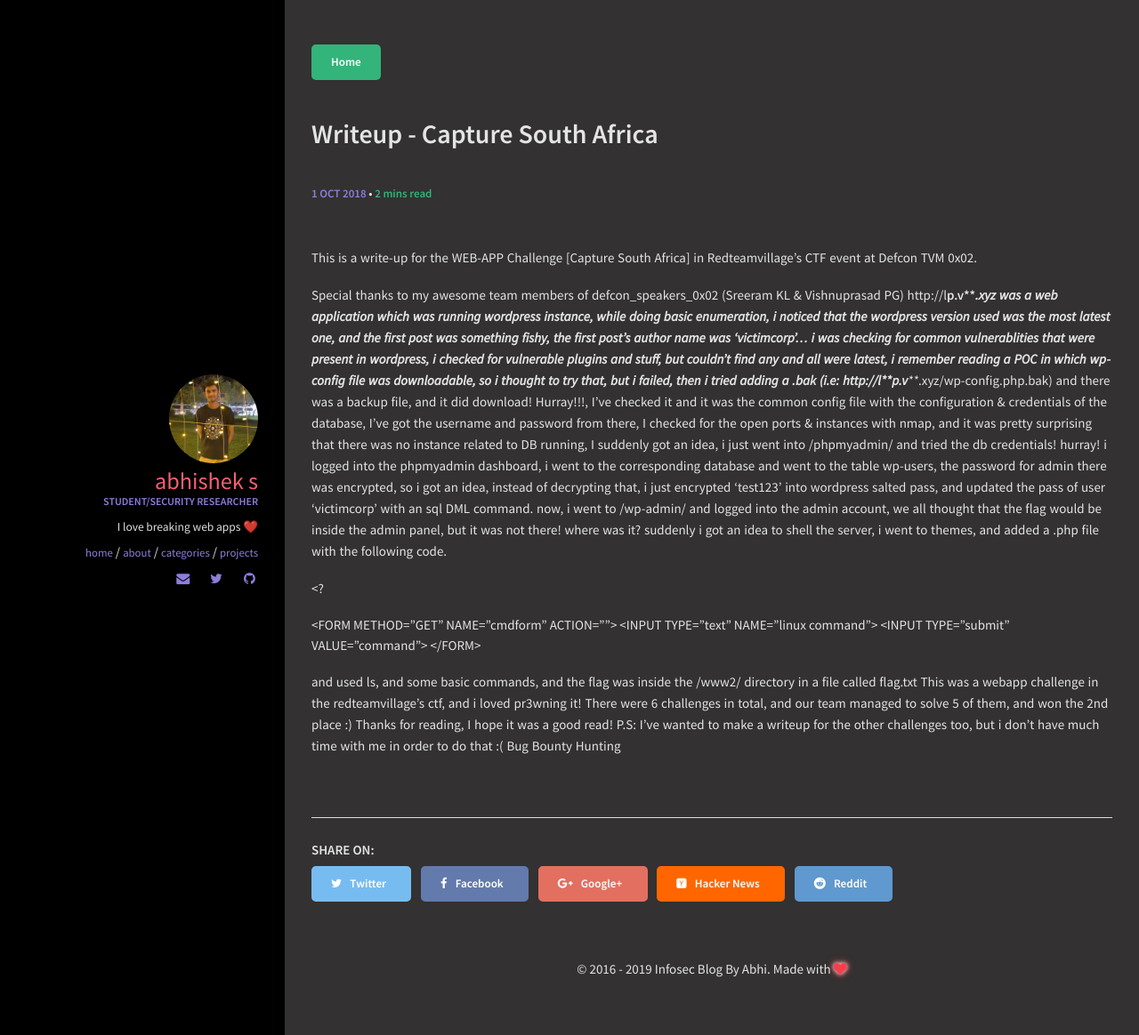
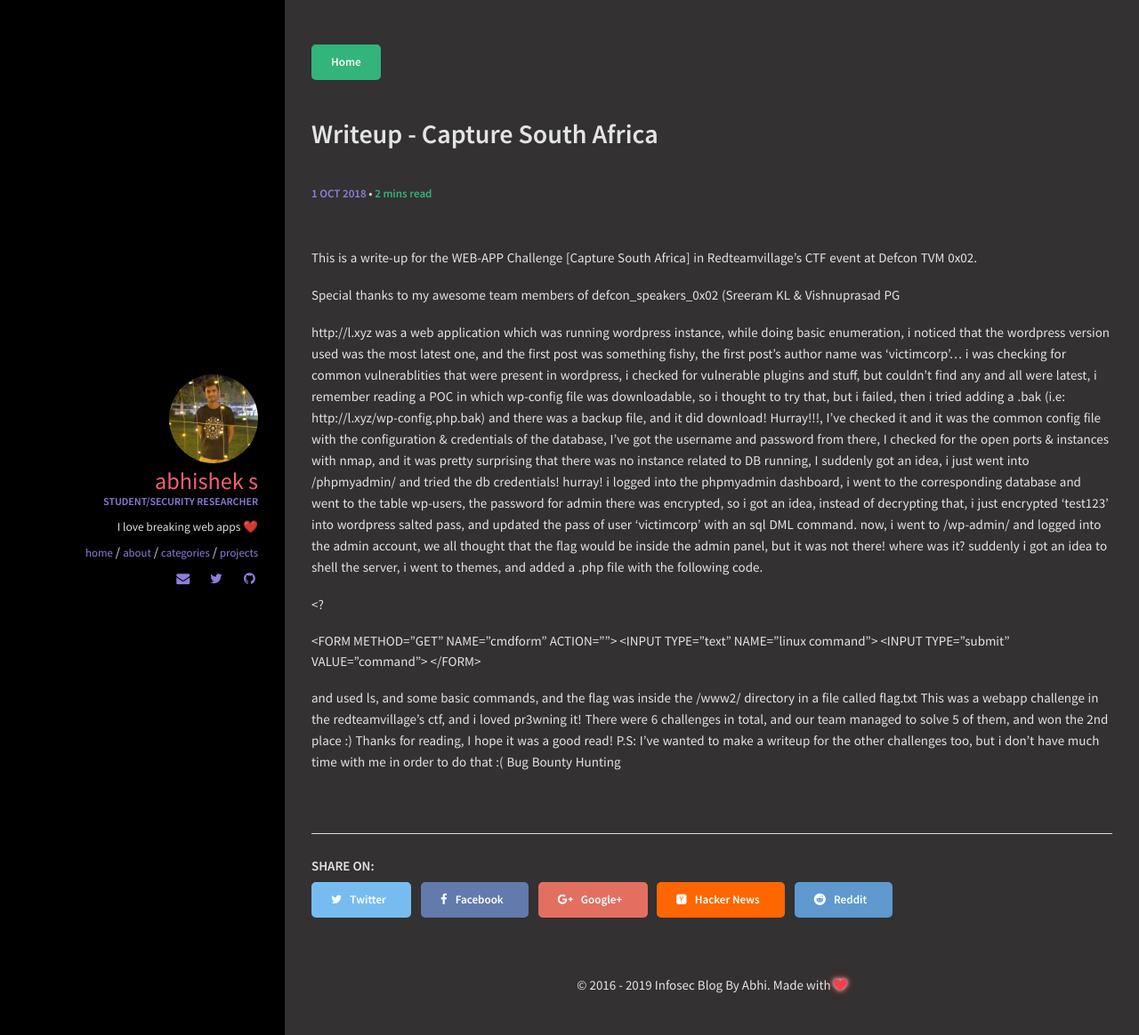
Before and after one commit to abhiabhi2306/abhiabhi2306.github.io, a Jekyll site: the page built from _posts/2019-09-01-csouthafrica.md, in a window 1280 px wide. Shown: the whole page at 89% size. Built offline with Jekyll 4.4.1, drawn with Linux system fonts in a browser that asks for light colours.

```diff
--- a/_posts/2019-07-06-smfonos.md
+++ b/_posts/2019-09-01-csouthafrica.md
@@ -10,8 +10,9 @@ category: Boot2Root
 
 This is a write-up for the WEB-APP Challenge [Capture South Africa] in Redteamvillage’s CTF event at Defcon TVM 0x02.
 
-Special thanks to my awesome team members of defcon_speakers_0x02 (Sreeram KL & Vishnuprasad PG)
-http://l**p.v*******.xyz was a web application which was running wordpress instance, while doing basic enumeration, i noticed that the wordpress version used was the most latest one, and the first post was something fishy, the first post’s author name was ‘victimcorp’… i was checking for common vulnerablities that were present in wordpress, i checked for vulnerable plugins and stuff, but couldn’t find any and all were latest, i remember reading a POC in which wp-config file was downloadable, so i thought to try that, but i failed, then i tried adding a .bak (i.e: http://l**p.v*******.xyz/wp-config.php.bak) and there was a backup file, and it did download!
+Special thanks to my awesome team members of defcon_speakers_0x02 (Sreeram KL & Vishnuprasad PG
+
+http://l.xyz was a web application which was running wordpress instance, while doing basic enumeration, i noticed that the wordpress version used was the most latest one, and the first post was something fishy, the first post’s author name was ‘victimcorp’… i was checking for common vulnerablities that were present in wordpress, i checked for vulnerable plugins and stuff, but couldn’t find any and all were latest, i remember reading a POC in which wp-config file was downloadable, so i thought to try that, but i failed, then i tried adding a .bak (i.e: http://l.xyz/wp-config.php.bak) and there was a backup file, and it did download!
 Hurray!!!, I’ve checked it and it was the common config file with the configuration & credentials of the database, I’ve got the username and password from there, I checked for the open ports & instances with nmap, and it was pretty surprising that there was no instance related to DB running, I suddenly got an idea, i just went into /phpmyadmin/ and tried the db credentials! hurray! i logged into the phpmyadmin dashboard, i went to the corresponding database and went to the table wp-users, the password for admin there was encrypted, so i got an idea, instead of decrypting that, i just encrypted ‘test123’ into wordpress salted pass, and updated the pass of user ‘victimcorp’ with an sql DML command.
 now, i went to /wp-admin/ and logged into the admin account, we all thought that the flag would be inside the admin panel, but it was not there! where was it? suddenly i got an idea to shell the server, i went to themes, and added a .php file with the following code.
 
```
